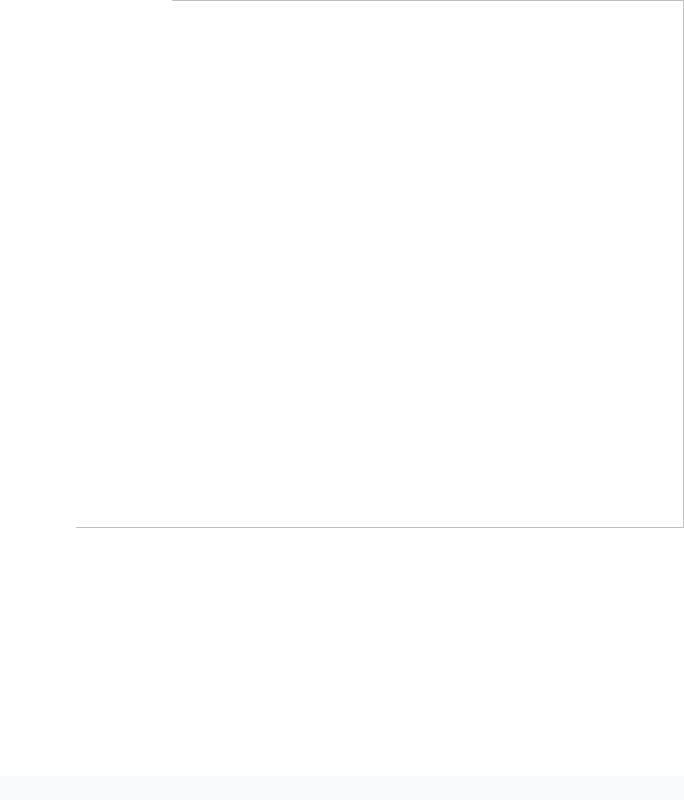
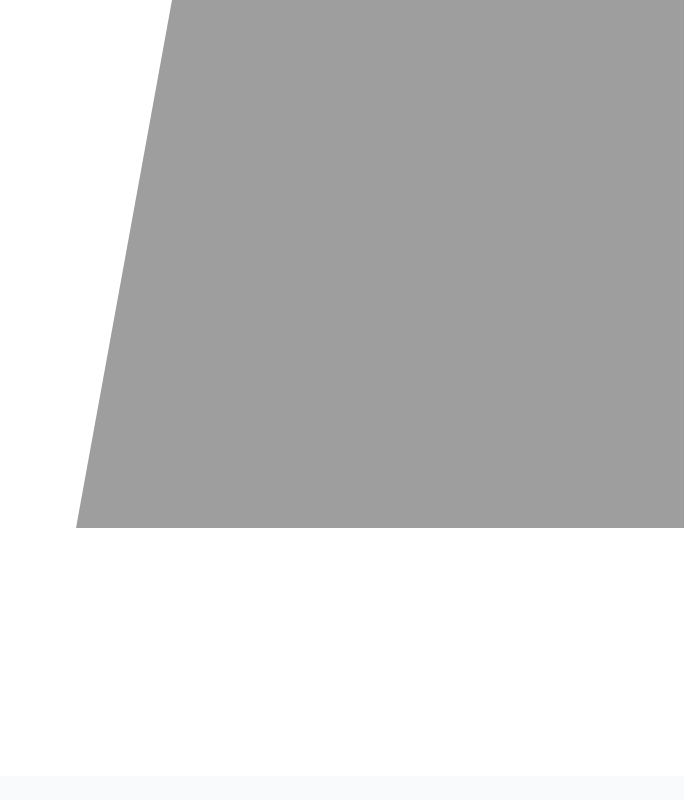
Before and after one commit to N4THB3N/landingJS, a website: page src/index.html in a window 1280 px wide. Shown: the top 800 px of the page, 596-1280 px from the left. Drawn offline with nearby package versions, Linux system fonts and the light colour scheme; the site is published under a folder, as on GitHub Pages, so addresses that start at the root find nothing; no server answers.

Commit message:
Trying to fix image

```diff
--- a/src/index.html
+++ b/src/index.html
@@ -53,7 +53,7 @@
     </div>
     <div class="lg:absolute lg:inset-y-0 lg:right-0 lg:w-1/2">
       <img class="h-56 w-full object-cover sm:h-72 md:h-96 lg:w-full lg:h-full"
-        src="/img/NatanBasis.jpg" alt="">
+        src="../img/NatanBasis.jpg" alt="">
     </div>
   </div>
   <div class="bg-white">
```
